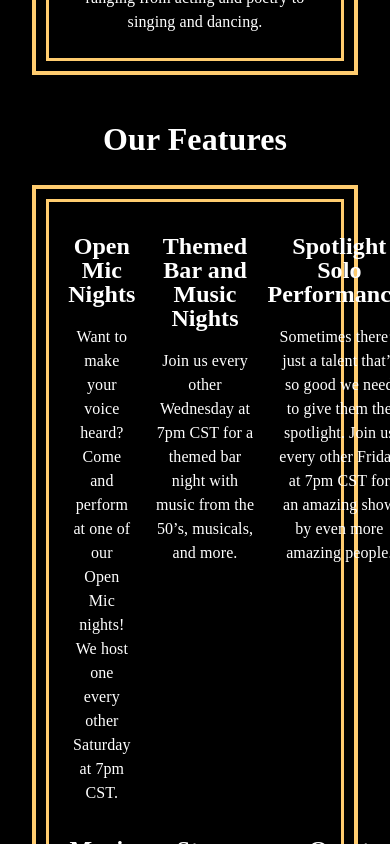
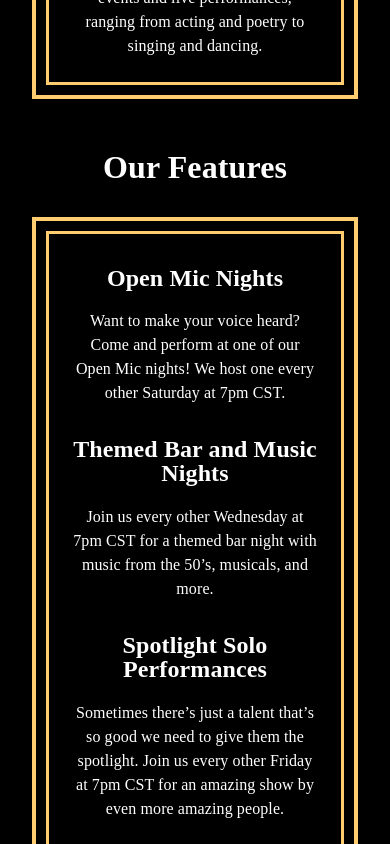
Before and after one commit to TaiaHunter/themidnightopera, a SvelteKit app: page / in a window 390 px wide. Shown: the part 580-1424 px from the top of the page. Built offline with nearby package versions, Linux system fonts and the light colour scheme; a web font is replaced by a local one.

Commit message:
Refined everything for mobile

```diff
--- a/src/app.css
+++ b/src/app.css
@@ -25,6 +25,7 @@ p {
 
 h1 {
 	text-align: center;
+	line-height: 1em;
 	&:not(:first-child) {
 		margin-top: 40px;
 	}
--- a/src/lib/components/Row.svelte
+++ b/src/lib/components/Row.svelte
@@ -11,4 +11,10 @@
 		display: flex;
 		/* width: max-content; */
 	}
+
+	@media (max-width: 480px) {
+		div {
+			flex-direction: column;
+		}
+	}
 </style>
--- a/src/routes/+page.svelte
+++ b/src/routes/+page.svelte
@@ -61,4 +61,11 @@
 		display: grid;
 		grid-template-columns: repeat(3, 1fr);
 	}
+
+	@media (max-width: 480px) {
+		.grid {
+			display: flex;
+			flex-direction: column;
+		}
+	}
 </style>
--- a/src/routes/contact-us/+page.svelte
+++ b/src/routes/contact-us/+page.svelte
@@ -43,7 +43,7 @@
 
 <style>
 	iframe {
-		max-width: 100%;
+		max-width: calc(100% - 24px);
 		max-height: 1379px;
 		margin: 12px;
 		align-self: center;
```
